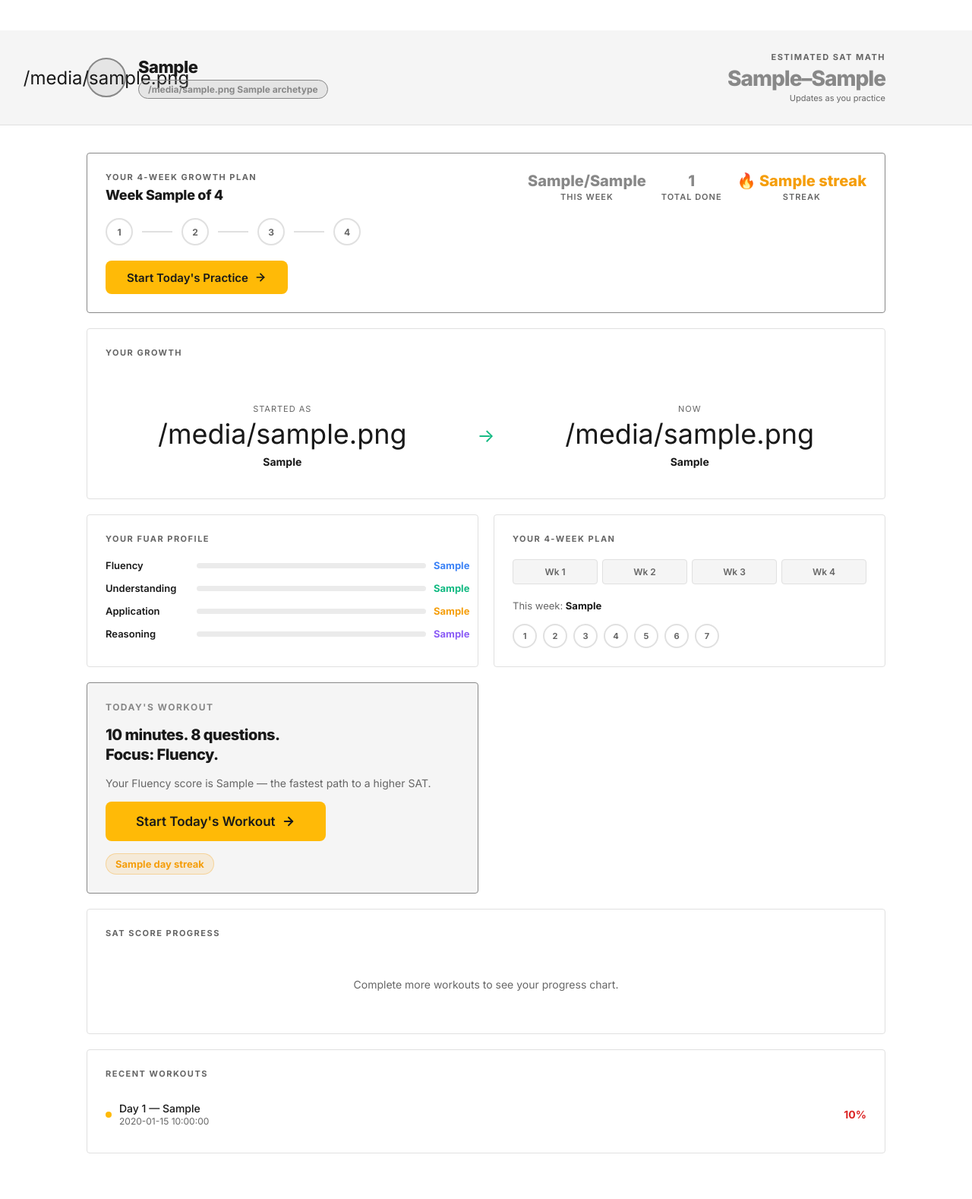
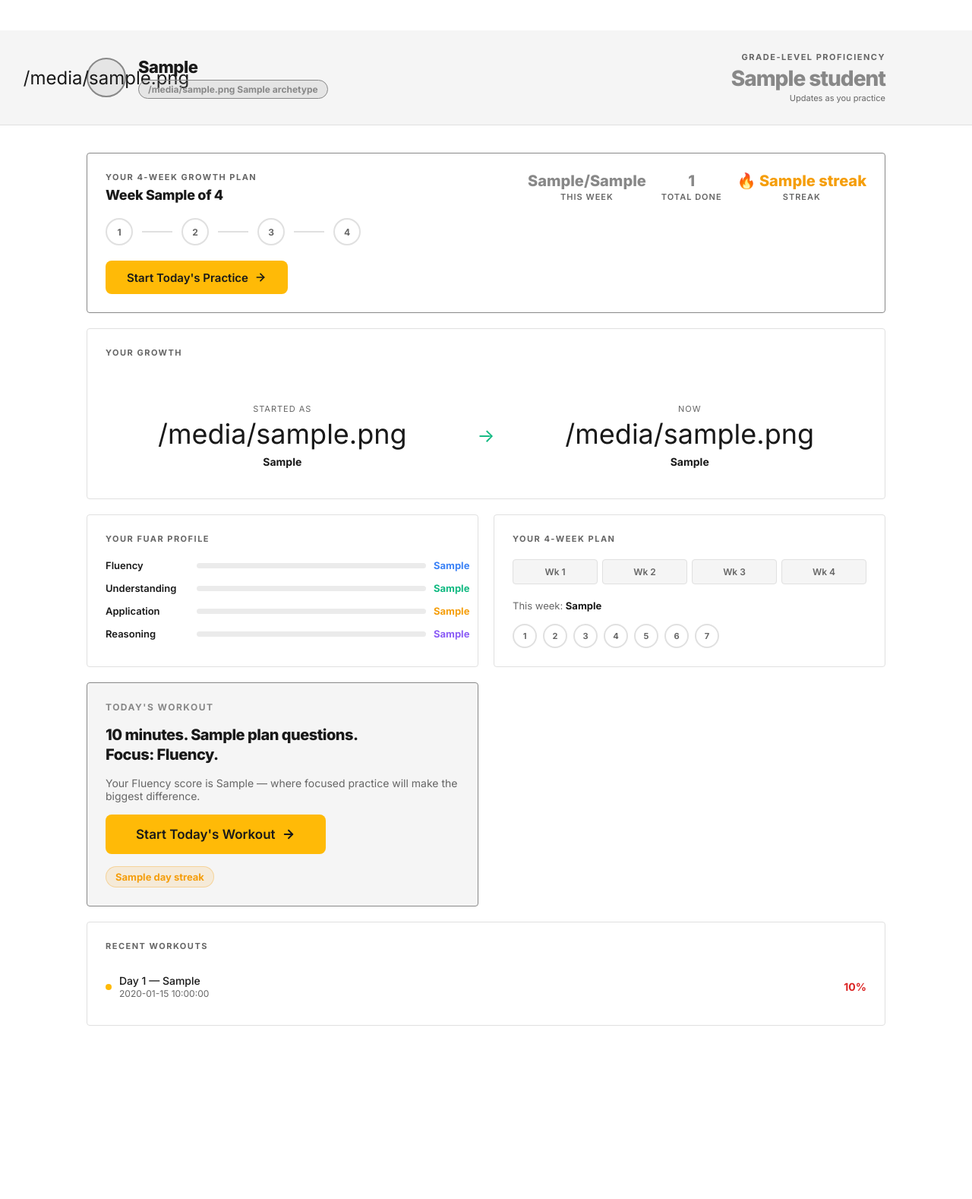
Before and after one commit to himanshugupta1729/college-ready, a Flask app: template templates/dashboard.html in a window 1280 px wide. Shown: the part 74-1652 px from the top of the page at 76% size. After the commit the page ends 1424 px from the top, so only its background shows below. Run offline with Flask 3, Linux system fonts and the light colour scheme; the template is opened without the code that fills it: most values are stand-ins (such as "Sample title", 1, 10 or a date in 2020).

Commit message:
Fix: remove hardcoded SAT references — all content now track-aware
Dashboard: score label, CTA text, workout card, and progress chart
are now conditional on student.score_type (sat/ap/course/grade).
Parent report: footer uses event name instead of hardcoded string.
Event registration: header and button use event.event_name dynamically.

Co-Authored-By: Claude Opus 4.6 (1M context) <noreply@anthropic.com>

```diff
--- a/templates/dashboard.html
+++ b/templates/dashboard.html
@@ -632,8 +632,17 @@
                 </div>
             </div>
             <div class="dash-sat">
-                <div class="sat-label-small">Estimated SAT Math</div>
-                <div class="sat-val">{{ student.sat_estimate_low }}–{{ student.sat_estimate_high }}</div>
+                <div class="sat-label-small">
+                    {% if student.score_type == 'sat' %}Estimated SAT Math
+                    {% elif student.score_type == 'ap' %}AP Readiness
+                    {% elif student.score_type == 'course' %}Course Proficiency
+                    {% else %}Grade-Level Proficiency{% endif %}
+                </div>
+                <div class="sat-val">
+                    {% if student.score_type == 'sat' %}{{ student.sat_estimate_low }}–{{ student.sat_estimate_high }}
+                    {% elif student.score_label is defined and student.score_label %}{{ student.score_label }}
+                    {% else %}{{ archetype.name }}{% endif %}
+                </div>
                 <div class="sat-note">Updates as you practice</div>
             </div>
         </div>
@@ -812,8 +821,8 @@
         {# ── Today's practice CTA ── #}
         <div class="practice-cta-card">
             <div class="cta-meta">Today's Workout</div>
-            <div class="cta-headline">10 minutes. 8 questions.<br>Focus: {{ weakest[0] }}.</div>
-            <div class="cta-sub">Your {{ weakest[0] }} score is {{ weakest[1] }} — the fastest path to a higher SAT.</div>
+            <div class="cta-headline">{% if plan %}{{ plan.session_duration | default(10) }} minutes. {{ plan.questions_per_session | default(8) }} questions.{% else %}10 minutes. 8 questions.{% endif %}<br>Focus: {{ weakest[0] }}.</div>
+            <div class="cta-sub">Your {{ weakest[0] }} score is {{ weakest[1] }} — {% if student.score_type == 'sat' %}the fastest path to a higher SAT.{% elif student.score_type == 'ap' %}the key to AP exam success.{% else %}where focused practice will make the biggest difference.{% endif %}</div>
             <a href="/practice" class="btn btn-primary btn-large" style="align-self: flex-start;">
                 Start Today's Workout
                 <svg width="18" height="18" viewBox="0 0 24 24" fill="none" stroke="currentColor" stroke-width="2.5" stroke-linecap="round" stroke-linejoin="round">
@@ -827,6 +836,7 @@
         </div>
 
         {# ── Progress over time (SVG line chart) ── #}
+        {% if student.score_type == 'sat' %}
         {% if assessments and assessments | length > 1 %}
         <div class="card chart-card">
             <div class="card-heading">SAT Score Progress</div>
@@ -895,6 +905,7 @@
             <div class="no-data-msg">Complete more workouts to see your progress chart.</div>
         </div>
         {% endif %}
+        {% endif %}
 
         {# ── Recent workouts ── #}
         {% if workouts %}
--- a/templates/report_parent.html
+++ b/templates/report_parent.html
@@ -408,7 +408,7 @@ body { background: #F9FAFB !important; color: #191919; }
     <a href="#" class="pr-cta-btn">Book a Free Consultation</a>
   </div>
 
-  <div class="pr-footer">Powered by Cuemath · College Ready Night{% if event %} · {{ event.school_name }}{% endif %}</div>
+  <div class="pr-footer">Powered by Cuemath · {% if event %}{{ event.event_name }}{% elif score.score_type in ('sat', 'ap', 'course') %}College Ready Night{% else %}Foundation Math Night{% endif %}{% if event %} · {{ event.school_name }}{% endif %}</div>
 
 </div>
 {% endblock %}
```
Also changed, not shown: templates/event_register.html (+2 -7 lines).
